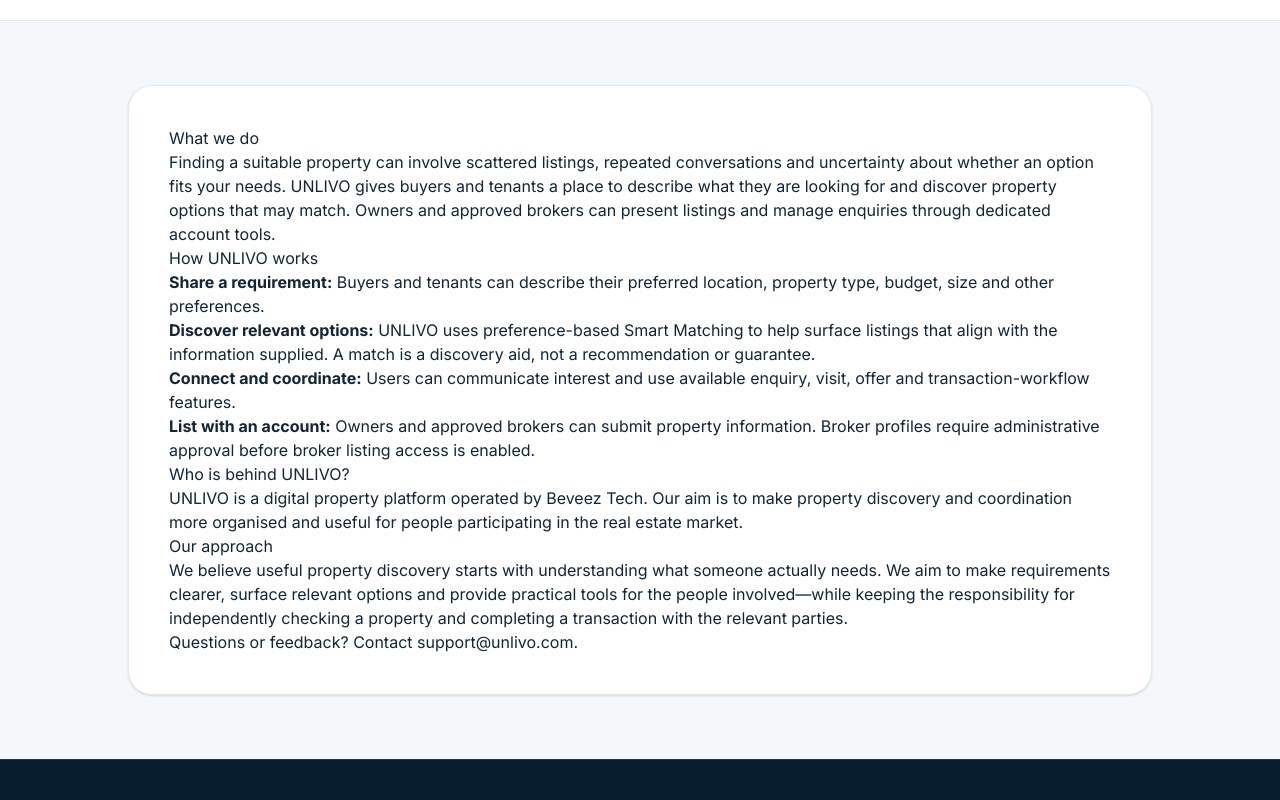
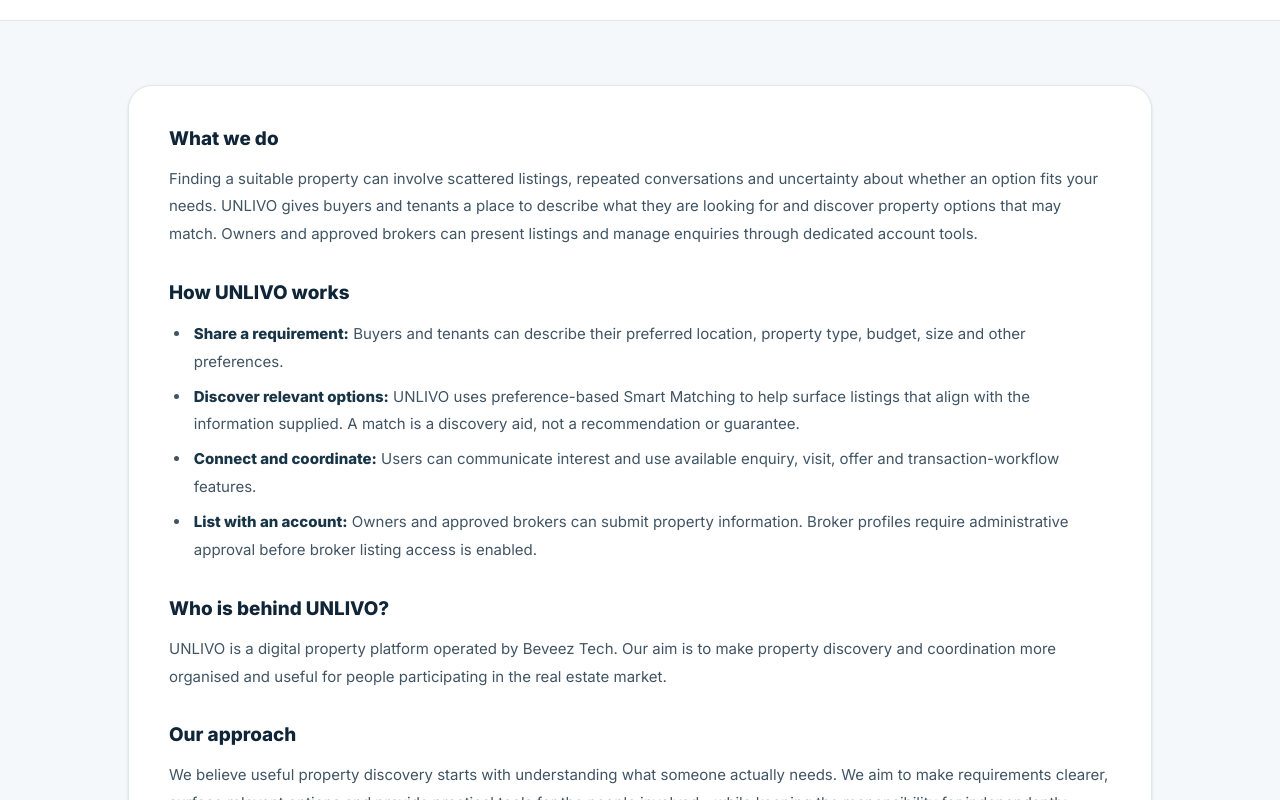
Before and after one commit to bhupindersb/unlivo, a Next.js app: page /about in a window 1280 px wide. Shown: the part 380-1180 px from the top of the page. Built offline with nearby package versions, Linux system fonts and the light colour scheme; no server answers.

Commit message:
Style public information and legal page content

```diff
--- a/app/globals.css
+++ b/app/globals.css
@@ -19,3 +19,14 @@ button:disabled, [aria-disabled="true"] { cursor:not-allowed; }
 @media (max-width:767px) {
   .container { width:min(100% - 28px,1180px); }
 }
+
+
+/* Shared typography for public information, help and legal pages. */
+.info-content { color:#405464; font-size:15px; line-height:1.85; }
+.info-content h2 { margin:2rem 0 .65rem; color:#102638; font-size:1.18rem; line-height:1.4; font-weight:800; }
+.info-content h2:first-child { margin-top:0; }
+.info-content p { margin:.8rem 0; }
+.info-content ul { margin: .85rem 0 1.2rem; padding-left:1.35rem; list-style:disc; }
+.info-content li { margin:.45rem 0; padding-left:.2rem; }
+.info-content a { color:#087f73; font-weight:650; text-decoration:underline; text-underline-offset:3px; }
+.info-content strong { color:#183447; font-weight:750; }
```
